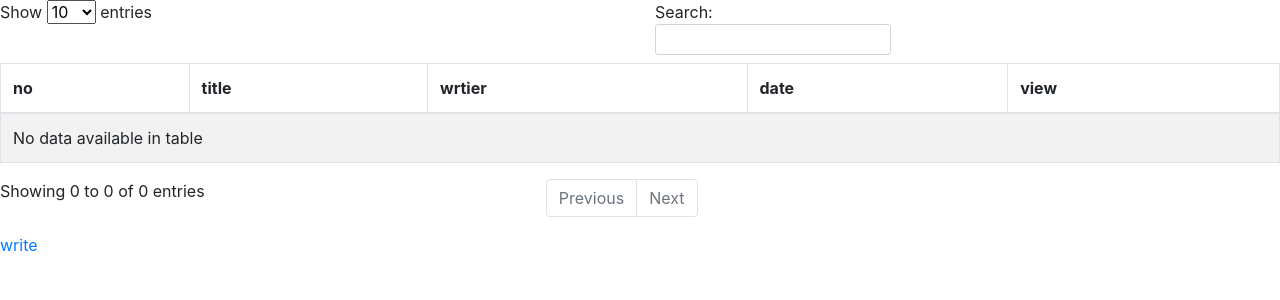
After one commit to hyeeejin2/certweb, a Flask app: page /complaint/main in a window 1280 px wide. The commit adds this page. Shown: the top 300 px of the page. Run offline with Flask 2, Linux system fonts and the light colour scheme; data that the repository does not hold is empty; some libraries are stand-ins or nearby versions.

Commit message:
2020-08-03

```diff
--- a/saferoad/flaskapp/__init__.py
+++ b/saferoad/flaskapp/__init__.py
@@ -6,50 +6,109 @@ app.config['DEBUG']=True
 app.config['SESSION_TYPE'] = 'memcached'
 app.config['SECRET_KEY'] = 'redsfsfsfsfis'
 
-@app.route("/write")
+@app.route("/complaint/main")
+def complaint():
+    return render_template('complaint.html')
+
+@app.route("/listProcess")
+def listProcess():
+    if request.method=='GET':
+        kind=request.args.get('kind')
+        db = pymysql.connect(host='127.0.0.1', port=3306, user='saferoad_manager', password='backend1234', db='SAFEROAD_MANAGER', charset='utf8')
+        cursor=db.cursor()
+
+        query="SELECT POST_NUM, POST_TITLE, USER_ID, POST_DATE, POST_VIEW FROM POST, USER_INFO WHERE N_NUM=%s AND U_NUM=USER_NUM;"
+        value=(kind)
+
+        cursor.execute(query, value)
+        data=cursor.fetchall()
+
+        cursor.close()
+        db.close()
+
+        datalist=[]
+        no=1
+        for row in data:
+            dic={'no':no, 'post_num':row[0], 'post_title':row[1], 'user_id':row[2], 'post_date':row[3], 'post_view':row[4]}
+            datalist.append(dic)
+            no+=1
+
+        json_datalist={'data':datalist}
+        r=json.dumps(json_datalist)
+        loaded_r=json.loads(r)
+        return loaded_r
+
+@app.route("/complaint/post/<pnum>")
+def get_pnum(pnum):
+    if request.method=='GET':
+        #content
+        if 'username' in session:
+            user='%s' %escape(session['username'])
+            return render_template('complaint_detail.html', user=user)
+        else:
+            return render_template('complaint_detail.html')
+
+@app.route("/complaint/write")
 def write():
     if 'username' in session:
-        return render_template('write.html', user="admin")
+        user='%s' %escape(session['username'])
+        return render_template('complaint_write.html', user=user)
     else:
         return redirect(url_for('index'))
 
 @app.route("/writeProcess", methods=['POST'])
 def writeProcess():
     if 'username' in session:
-        title=request.form['title']
-        content=request.form['content']
-        writer=request.form['writer']
-        date=request.form['date']
+        if request.method=='POST':
+            kind=int(request.form['kind'])
+            title=request.form['title']
+            content=request.form['content']
+            writer=request.form['writer']
+            date=request.form['date']
 
-        db = pymysql.connect(host='127.0.0.1', port=3306, user='saferoad_manager', password='backend1234', db='SAFEROAD_MANAGER', charset='utf8')
-        cursor=db.cursor()
+            db = pymysql.connect(host='127.0.0.1', port=3306, user='saferoad_manager', password='backend1234', db='SAFEROAD_MANAGER', charset='utf8')
+            cursor=db.cursor()
 
-        query="SELECT COUNT(*) FROM POST WHERE N_NUM=1;"
+            query="SELECT COUNT(*) FROM POST WHERE N_NUM=%s;"
+            value=(kind)
 
-        cursor.execute(query)
-        post_num=cursor.fetchall()
+            cursor.execute(query, value)
+            post_num=cursor.fetchall()
 
-        for row in post_num:
-            post_num=row[0]
+            for row in post_num:
+                post_num=row[0]
 
-        query="INSERT INTO POST VALUES(%s, %s, %s, %s, %s, %s, %s);"
-        value=(int(post_num)+1, 1, title, content, 1, date, 0)
+            query="SELECT USER_NUM FROM USER_INFO WHERE USER_ID=%s;"
+            value=(writer)
 
-        cursor.execute(query, value)
-        data=cursor.fetchall()
+            cursor.execute(query, value)
+            u_num=cursor.fetchall()
 
-        if not data:
-            db.commit()
-            cursor.close()
-            db.close()
-            return "success!"
-        else:
-            db.rollback()
-            cursor.close()
-            db.close()
-            return "failed!"
+            for row in u_num:
+                u_num=row[0]
+
+            query="INSERT INTO POST VALUES(%s, %s, %s, %s, %s, %s, %s);"
+            value=(int(post_num)+1, kind, title, content, u_num, date, 0)
+
+            cursor.execute(query, value)
+            data=cursor.fetchall()
+
+            if not data:
+                db.commit()
+                cursor.close()
+                db.close()
+                return "success!"
+            else:
+                db.rollback()
+                cursor.close()
+                db.close()
+                return "failed!"
     else:
         return redirect(url_for('index'))
+
+@app.route('/deleteProcess', methods=['POST'])
+def deleteProcess():
+    return "test"
 
 @app.route('/index')
 def index():
--- /dev/null
+++ b/saferoad/flaskapp/templates/complaint.html
@@ -0,0 +1,47 @@
+<!DOCTYPE HTML>
+<html>
+<head>
+<title>complaint main</title>
+<script src="https://code.jquery.com/jquery-3.5.1.js"></script>
+<script src="https://cdn.datatables.net/1.10.21/js/jquery.dataTables.min.js"></script>
+<script src="https://cdn.datatables.net/1.10.21/js/dataTables.bootstrap4.min.js"></script>
+<link rel="stylesheet" href="https://cdnjs.cloudflare.com/ajax/libs/twitter-bootstrap/4.1.3/css/bootstrap.css">
+<link rel="styleshee" href="https://cdn.datatables.net/1.10.21/css/dataTables.bootstrap4.min.css">
+</head>
+<body>
+	<table id="dataTable" class="table table-striped table-bordered" style="width:100%">
+		<thead>
+			<tr>
+				<th>no</th>
+				<th>title</th>
+				<th>wrtier</th>
+				<th>date</th>
+				<th>view</th>
+			</tr>
+		</thead>
+	</table>
+	<a href="/complaint/write">write</a>
+</body>
+<script>
+var table=$('#dataTable').DataTable({
+	ajax:{
+		url:'/listProcess',
+		type:'GET',
+		data:{kind:1
+		},
+		dataSrc:'data'
+	},
+	columns:[{data:'no'},
+		{data:'post_title'},
+		{data:'user_id'},
+		{data:'post_date'},
+		{data:'post_view'},
+		{data:'post_num', visible:false}
+	]
+});
+$('#dataTable').on('click', 'tr', function(){
+	var post_num=table.row(this).data().post_num;
+	location.href=`/complaint/post/${post_num}`;
+});
+</script>
+</html>
--- a/saferoad/flaskapp/templates/write.html
+++ b/saferoad/flaskapp/templates/complaint_write.html
@@ -18,6 +18,7 @@
 		</p>
 		<p>
 		date <input type="date" name="date">
+		<input type="text" name="kind" value=1 hidden>
 		</p>
 		<p>
 		<input type="submit" value="확인">
```
Also changed, not shown: saferoad/flaskapp/templates/complaint_detail.html (added, +16 -0 lines).
